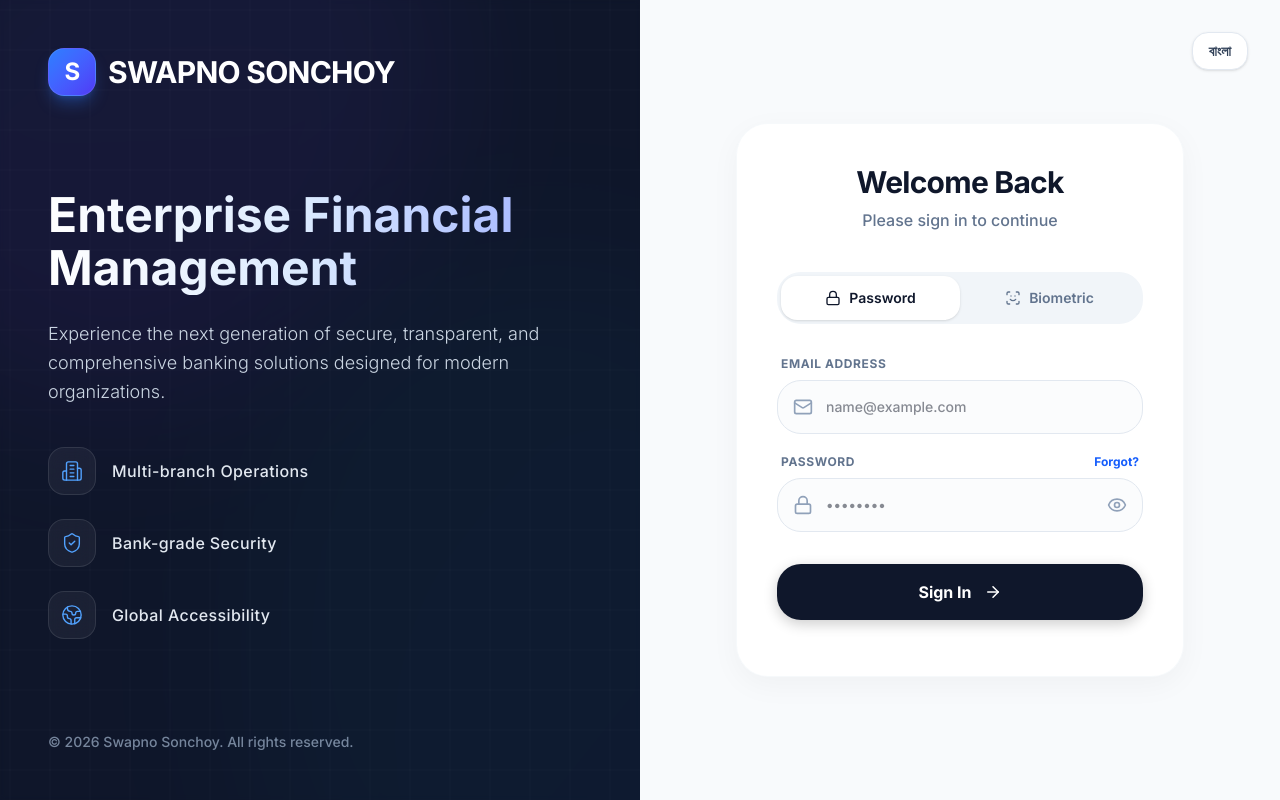
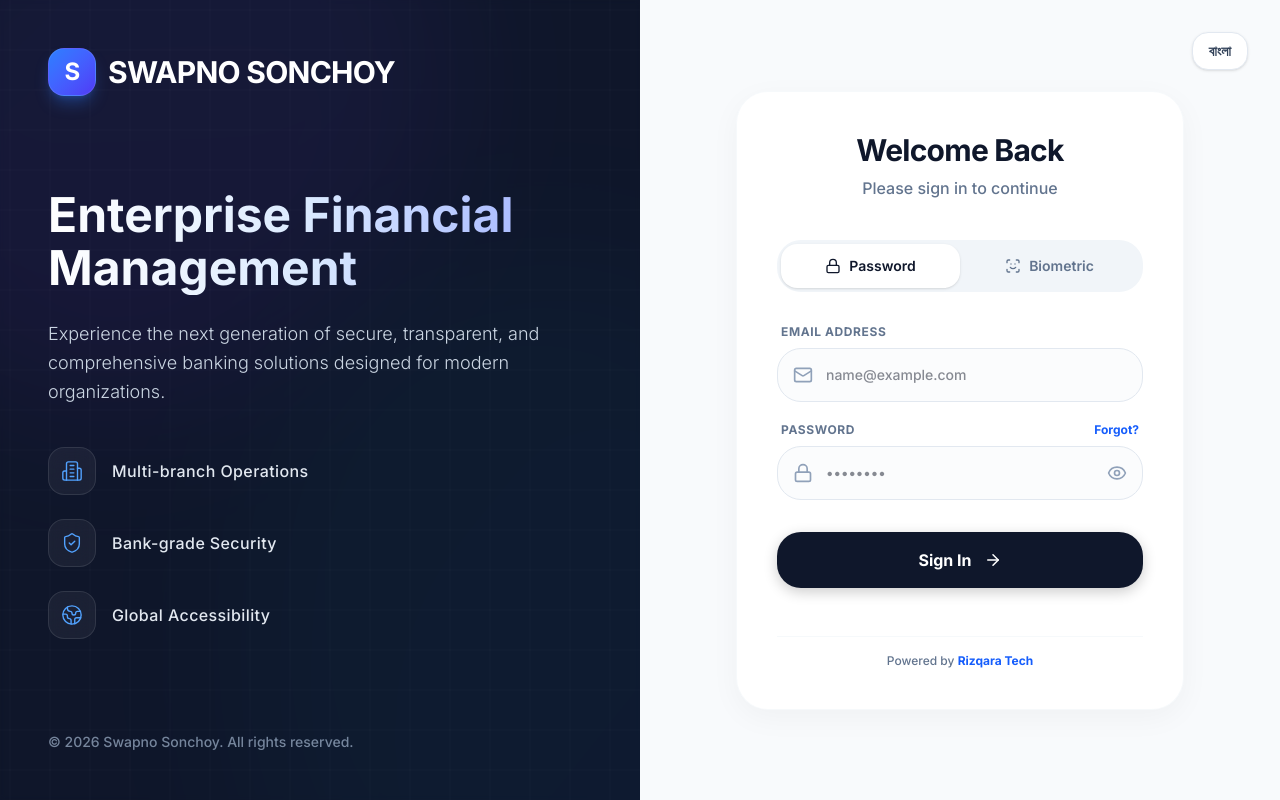
Before and after one commit to royestheking-a11y/Shopno_Sonchoy, a React (Vite) app: page / in a window 1280 px wide. Built offline with nearby package versions, Linux system fonts and the light colour scheme; no server answers.

Commit message:
feat: add Powered by Rizqara Tech footer to login page

```diff
--- a/src/app/components/Login.tsx
+++ b/src/app/components/Login.tsx
@@ -347,7 +347,9 @@ export function Login() {
             </AnimatePresence>
           </div>
 
-
+          <div className="mt-8 pt-4 border-t border-slate-100/60 text-center text-xs font-medium text-slate-500">
+            Powered by <a href="https://www.rizqara.tech" target="_blank" rel="noopener noreferrer" className="text-blue-600 hover:text-blue-700 font-bold transition-colors">Rizqara Tech</a>
+          </div>
         </motion.div>
       </div>
     </div>
```
